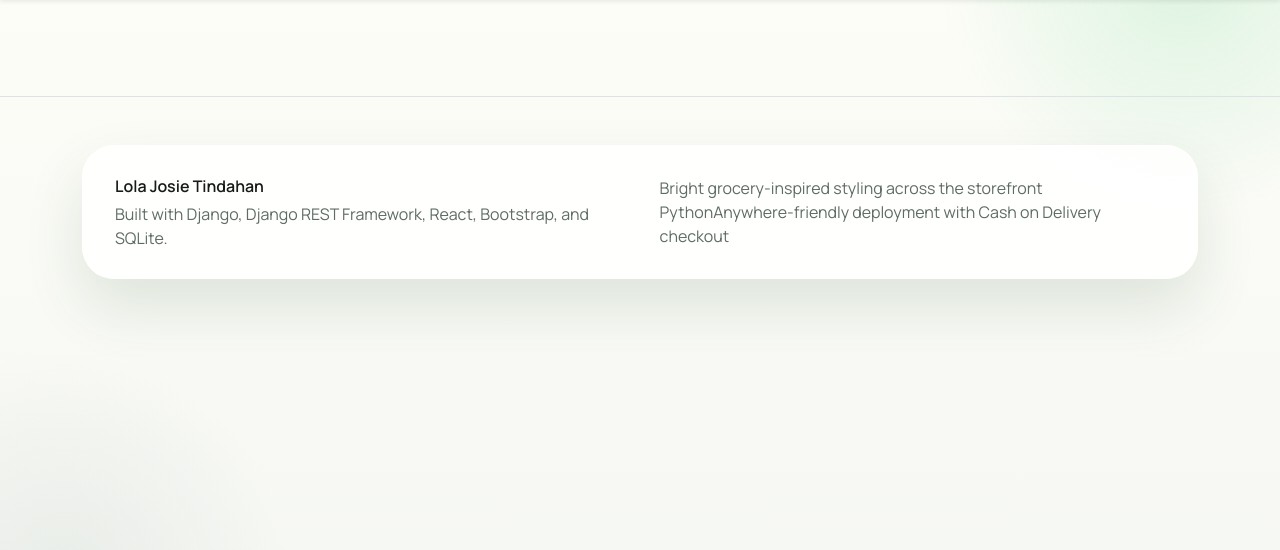
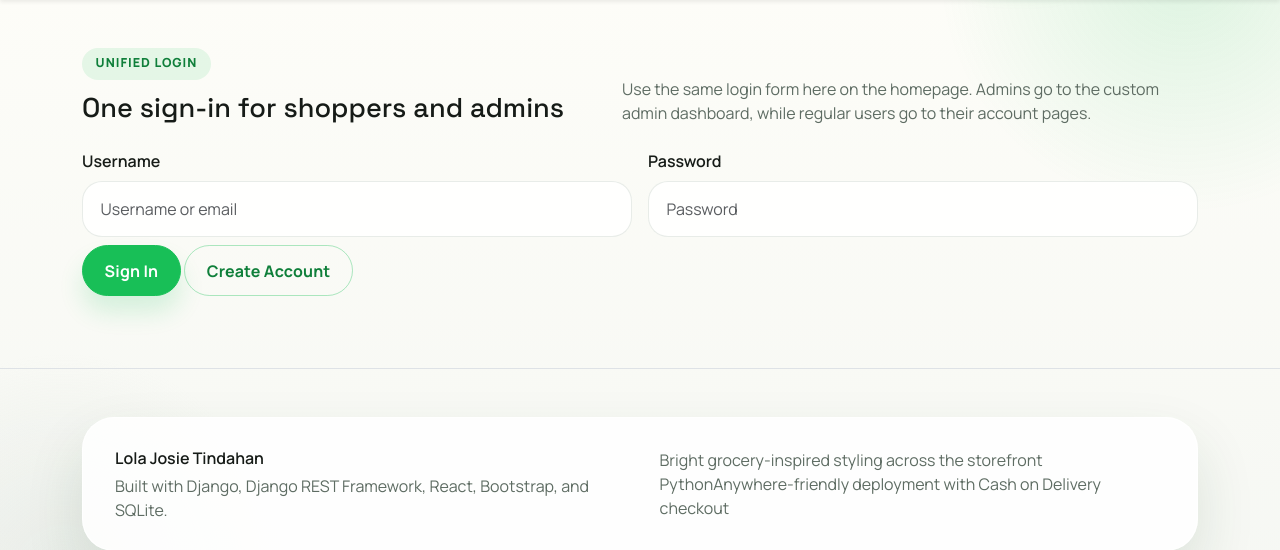
Before and after one commit to Guevarra-Alpie01/E-commerce-website, a Django app: page / in a window 1280 px wide. Shown: the part 161-711 px from the top of the page. Run offline with Django 5.2, Linux system fonts and the light colour scheme; data that the repository does not hold is empty.

Commit message:
unified login

```diff
--- a/config/urls.py
+++ b/config/urls.py
@@ -3,6 +3,8 @@ from django.conf.urls.static import static
 from django.contrib import admin
 from django.urls import include, path
 from django.views.generic import RedirectView
+
+from users import views as user_views
 
 admin.site.site_header = "Lola Josie Tindahan Admin"
 admin.site.site_title = "Lola Josie Tindahan Control Room"
@@ -11,8 +13,9 @@ admin.site.index_title = "Store Management"
 urlpatterns = [
     path("admin/", admin.site.urls),
     path("admin-dashboard/", include(("users.admin_urls", "admin_dashboard"), namespace="admin_dashboard")),
+    path("login/", user_views.login_entry, name="login"),
+    path("logout/", user_views.logout_view, name="logout"),
     path("api/", include("api.urls")),
-    path("accounts/", include("django.contrib.auth.urls")),
     path("users/", include("users.urls")),
     path("cart/", include("cart.urls")),
     path("orders/", include("orders.urls")),
--- a/products/views.py
+++ b/products/views.py
@@ -1,17 +1,39 @@
+from django.contrib import messages
+from django.contrib.auth import login
 from django.core.paginator import Paginator
 from django.db.models import Avg, Count, Q
+from django.shortcuts import get_object_or_404, redirect, render
+from django.utils.http import url_has_allowed_host_and_scheme
 from django.views.decorators.csrf import ensure_csrf_cookie
-from django.shortcuts import get_object_or_404, render
 
 from cart.forms import CartAddProductForm
 from reviews.forms import ReviewForm
 from reviews.models import Review
+from users.admin_access import is_admin_user
+from users.forms import UnifiedAuthenticationForm
 
 from .models import Category, Product
 
 
 @ensure_csrf_cookie
 def product_list(request):
+    next_url = request.POST.get("next") or request.GET.get("next")
+    if next_url and not url_has_allowed_host_and_scheme(next_url, allowed_hosts={request.get_host()}):
+        next_url = None
+
+    login_form = UnifiedAuthenticationForm(request=request)
+    if request.method == "POST" and not request.user.is_authenticated and "login_submit" in request.POST:
+        login_form = UnifiedAuthenticationForm(request=request, data=request.POST)
+        if login_form.is_valid():
+            user = login_form.get_user()
+            login(request, user)
+            messages.success(request, f"Welcome back, {user.get_username()}.")
+            if is_admin_user(user):
+                return redirect("admin_dashboard:index")
+            if next_url:
+                return redirect(next_url)
+            return redirect("users:profile")
+
     query = request.GET.get("q", "").strip()
     category_slug = request.GET.get("category", "").strip()
 
@@ -46,6 +68,8 @@ def product_list(request):
             "selected_category": selected_category,
             "page_obj": page_obj,
             "categories": categories,
+            "login_form": login_form,
+            "login_next": next_url,
             "react_config": {
                 "productsApi": "/api/products/",
                 "categoriesApi": "/api/categories/",
--- a/templates/products/product_list.html
+++ b/templates/products/product_list.html
@@ -4,6 +4,47 @@
 {% block title %}{{ site_name }} | Shop{% endblock %}
 
 {% block content %}
+{% if not request.user.is_authenticated %}
+<section class="admin-panel admin-panel--narrow mb-4">
+    <div class="section-heading mb-4">
+        <div>
+            <span class="section-kicker">Unified login</span>
+            <h2 class="section-title">One sign-in for shoppers and admins</h2>
+        </div>
+        <p class="section-copy">Use the same login form here on the homepage. Admins go to the custom admin dashboard, while regular users go to their account pages.</p>
+    </div>
+    <form method="post" class="admin-form-stack">
+        {% csrf_token %}
+        <input type="hidden" name="login_submit" value="1">
+        {% if login_next %}
+            <input type="hidden" name="next" value="{{ login_next }}">
+        {% endif %}
+        {% if login_form.non_field_errors %}
+            <div class="alert alert-danger mb-0">
+                {% for error in login_form.non_field_errors %}
+                    <div>{{ error }}</div>
+                {% endfor %}
+            </div>
+        {% endif %}
+        <div class="row g-3">
+            {% for field in login_form %}
+                <div class="col-md-6">
+                    <label class="form-label fw-semibold" for="{{ field.id_for_label }}">{{ field.label }}</label>
+                    {{ field }}
+                    {% for error in field.errors %}
+                        <div class="text-danger small mt-1">{{ error }}</div>
+                    {% endfor %}
+                </div>
+            {% endfor %}
+        </div>
+        <div class="admin-actions justify-content-start mt-2">
+            <button type="submit" class="btn btn-success">Sign In</button>
+            <a class="btn btn-outline-success" href="{% url 'users:register' %}">Create Account</a>
+        </div>
+    </form>
+</section>
+{% endif %}
+
 {{ react_config|json_script:"storefront-config" }}
 <div id="storefront-root"></div>
 
--- a/users/admin_access.py
+++ b/users/admin_access.py
@@ -11,7 +11,7 @@ def is_admin_user(user):
 
 def admin_required(view_func):
     @wraps(view_func)
-    @login_required(login_url="admin_dashboard:login")
+    @login_required(login_url="login")
     def wrapped_view(request, *args, **kwargs):
         if not is_admin_user(request.user):
             messages.error(request, "You do not have permission to access the admin dashboard.")
--- a/users/forms.py
+++ b/users/forms.py
@@ -1,4 +1,5 @@
 from django import forms
+from django.contrib.auth.forms import AuthenticationForm
 from django.contrib.auth.forms import UserCreationForm
 from django.contrib.auth.models import User
 
@@ -37,6 +38,15 @@ class SignUpForm(StyledFormMixin, UserCreationForm):
         return user
 
 
+class UnifiedAuthenticationForm(StyledFormMixin, AuthenticationForm):
+    username = forms.CharField(widget=forms.TextInput(attrs={"placeholder": "Username or email"}))
+    password = forms.CharField(widget=forms.PasswordInput(attrs={"placeholder": "Password"}))
+
+    def __init__(self, request=None, *args, **kwargs):
+        super().__init__(request=request, *args, **kwargs)
+        self.apply_bootstrap()
+
+
 class UserUpdateForm(StyledFormMixin, forms.ModelForm):
     class Meta:
         model = User
```
Also changed, not shown: users/admin_views.py (+5 -21 lines), users/tests.py (+37 -0 lines), users/views.py (+38 -5 lines), db.sqlite3.
